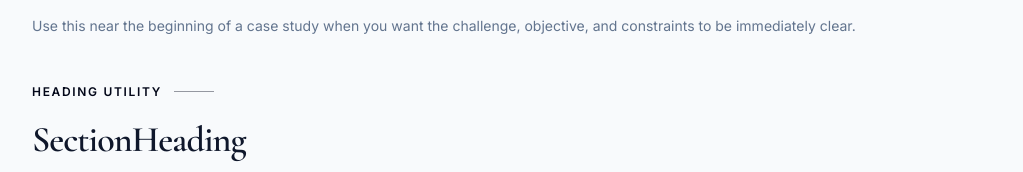
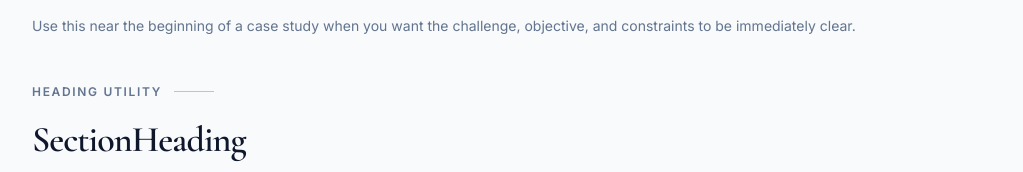
Before and after one commit to shkyb/shkyb.github.io, a React (Vite) app: page /projects/blocks in a window 1280 px wide. Shown: the part 1936-2108 px from the top of the page, without its empty margins (128-1151 px from the left). Built offline with nearby package versions, Linux system fonts and the light colour scheme.

Commit message:
sectionHeading opt

```diff
--- a/src/components/case/blocks/SectionHeading.jsx
+++ b/src/components/case/blocks/SectionHeading.jsx
@@ -44,7 +44,7 @@ export function SectionHeading({
                 "mb-5 flex items-center gap-3 text-xs font-semibold uppercase tracking-[0.14em]",
                 isCenter ? "mx-auto" : null
               )}
-              style={{ color: "var(--project-kicker, var(--project-primary, hsl(var(--muted-foreground))))" }}
+              style={{ color: "var(--project-kicker, var(--project-primary, var(--muted-foreground)))" }}
             >
               {kicker}
               <span className="block h-px w-10 shrink-0 bg-current opacity-40" aria-hidden="true" />
```
